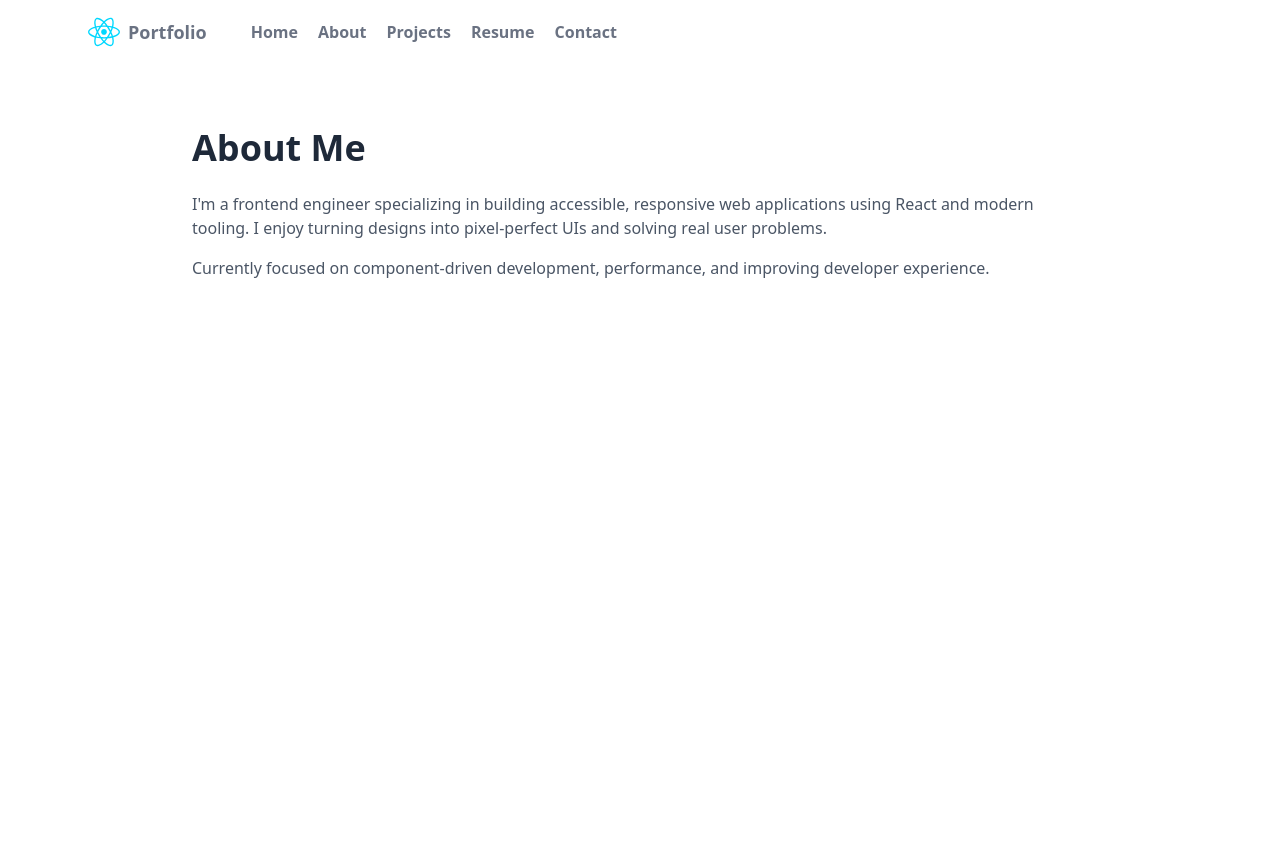
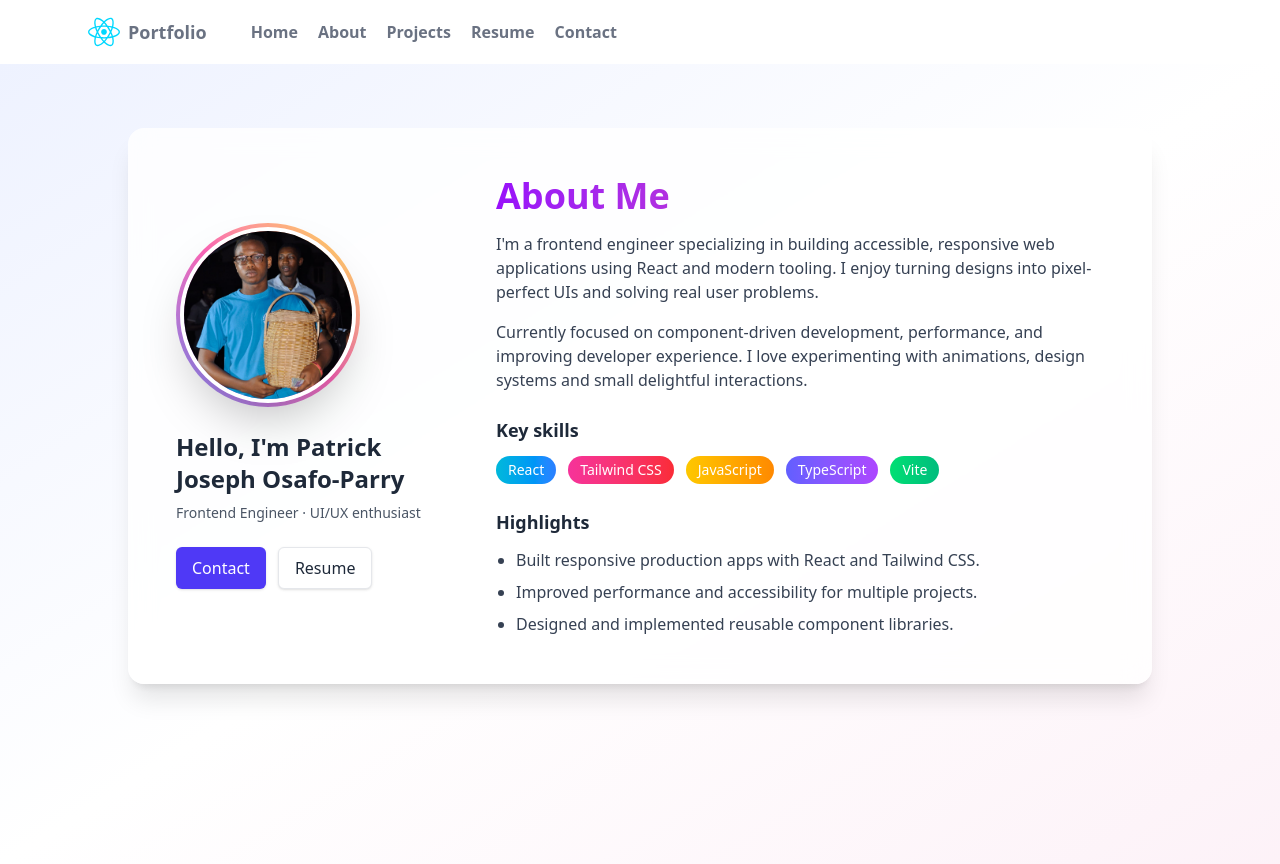
Before and after one commit to Quantumj1/Portfolio, a React (Vite) app in the folder myportfolio/: page /about in a window 1280 px wide. Built offline with nearby package versions, Linux system fonts and the light colour scheme.

Commit message:
Enhance About and Contact pages with profile image and mailto
Added a profile image to the About page with improved layout, skills, and highlights. Updated the Contact form to use a mailto link for submissions, opening the user's email client. Added the profile image asset to the project.

```diff
--- a/myportfolio/src/components/about.jsx
+++ b/myportfolio/src/components/about.jsx
@@ -1,20 +1,105 @@
-import React from 'react';
+
+import React, { useMemo } from 'react';
+import { Link } from 'react-router-dom';
+
+// Prefer explicit image in src/images if present
+let preferredImage = null;
+try {
+	// attempt to require the exact image path
+	preferredImage = new URL('../../src/images/photo_2025-07-07_11-47-17.jpg', import.meta.url).href;
+} catch {
+	preferredImage = null;
+}
+
+// Load any image assets in src/assets via Vite
+const modules = import.meta.glob('../assets/*.{jpg,jpeg,png,svg}', { eager: true });
 
 const About = () => {
+	const profileSrc = useMemo(() => {
+		if (preferredImage) return preferredImage;
+
+		const entries = Object.entries(modules);
+		if (!entries.length) return null;
+
+		// prefer filenames containing 'profile' or 'avatar'
+		const preferred = entries.find(([path]) => /profile|avatar/i.test(path));
+		if (preferred) {
+			const mod = preferred[1];
+			return (mod && mod.default) || null;
+		}
+
+		// otherwise use the first available image
+		const first = entries[0][1];
+		return (first && first.default) || null;
+	}, []);
+
+		const skills = [
+			{ name: 'React', color: 'from-cyan-500 to-blue-500' },
+			{ name: 'Tailwind CSS', color: 'from-pink-500 to-red-500' },
+			{ name: 'JavaScript', color: 'from-yellow-400 to-orange-400' },
+			{ name: 'TypeScript', color: 'from-indigo-500 to-purple-500' },
+			{ name: 'Vite', color: 'from-green-400 to-emerald-500' },
+		];
+
 		return (
-		<div className="min-h-screen bg-white py-16 px-4">
-			<div className="max-w-4xl mx-auto">
-				<h2 className="text-4xl font-bold text-gray-800 mb-6">About Me</h2>
-				<p className="text-gray-600 mb-4">
+			<div className="min-h-screen py-16 px-4 bg-gradient-to-br from-indigo-50 via-white to-pink-50">
+				<div className="max-w-5xl mx-auto">
+					<div className="bg-white/80 backdrop-blur-md rounded-2xl shadow-xl p-8 md:p-12 grid md:grid-cols-3 gap-8 items-center">
+						{/* Profile column */}
+						{profileSrc && (
+							<div className="md:col-span-1 flex flex-col items-center md:items-start">
+								<div className="rounded-full p-1 bg-gradient-to-tr from-indigo-400 via-pink-400 to-yellow-300">
+									<img
+										src={profileSrc}
+										alt="Profile"
+										className="w-44 h-44 rounded-full object-cover block shadow-2xl border-4 border-white"
+									/>
+								</div>
+								<h3 className="mt-6 text-2xl font-semibold text-gray-800">Hello, I'm Patrick Joseph Osafo-Parry</h3>
+								<p className="text-sm text-gray-600 mt-2">Frontend Engineer · UI/UX enthusiast</p>
+																<div className="mt-6 flex gap-3">
+																	<a href="mailto:osafoparrypatrickjoseph@gmail.com" className="inline-flex items-center px-4 py-2 bg-indigo-600 text-white rounded-md shadow-sm hover:bg-indigo-700 transition">Contact</a>
+																	<Link to="/resume" className="inline-flex items-center px-4 py-2 bg-white border border-gray-200 text-gray-800 rounded-md shadow-sm hover:shadow-md transition">Resume</Link>
+																</div>
+							</div>
+						)}
+
+						{/* Bio and skills */}
+						<div className={`md:col-span-2 ${!profileSrc ? 'md:col-span-3' : ''}`}>
+							<h2 className="text-4xl font-extrabold mb-4 bg-clip-text text-transparent bg-gradient-to-r from-purple-600 to-pink-500">About Me</h2>
+							<p className="text-gray-700 mb-4">
 								I'm a frontend engineer specializing in building accessible,
 								responsive web applications using React and modern tooling.
 								I enjoy turning designs into pixel-perfect UIs and solving
 								real user problems.
 							</p>
-				<p className="text-gray-600">
+							<p className="text-gray-700 mb-6">
 								Currently focused on component-driven development, performance,
-					and improving developer experience.
+								and improving developer experience. I love experimenting with
+								animations, design systems and small delightful interactions.
 							</p>
+
+							<div className="mb-6">
+								<h4 className="text-lg font-semibold text-gray-800 mb-3">Key skills</h4>
+								<div className="flex flex-wrap gap-3">
+									{skills.map((s) => (
+										<span key={s.name} className={`inline-flex items-center px-3 py-1 rounded-full text-sm font-medium text-white bg-gradient-to-r ${s.color}`}>
+											{s.name}
+										</span>
+									))}
+								</div>
+							</div>
+
+							<div>
+								<h4 className="text-lg font-semibold text-gray-800 mb-3">Highlights</h4>
+								<ul className="list-disc pl-5 text-gray-700 space-y-2">
+									<li>Built responsive production apps with React and Tailwind CSS.</li>
+									<li>Improved performance and accessibility for multiple projects.</li>
+									<li>Designed and implemented reusable component libraries.</li>
+								</ul>
+							</div>
+						</div>
+					</div>
 				</div>
 			</div>
 		);
--- a/myportfolio/src/components/contact.jsx
+++ b/myportfolio/src/components/contact.jsx
@@ -16,10 +16,14 @@ const Contact = () => {
 
   const handleSubmit = (e) => {
     e.preventDefault();
-    // Handle form submission here
-    console.log('Form submitted:', formData);
-    alert('Thank you for your message! I\'ll get back to you soon.');
-    setFormData({ name: '', email: '', message: '' });
+  // Build mailto link to open user's email client
+  const to = 'osafoparrypatrickjoseph@gmail.com';
+  const subject = encodeURIComponent(`Website message from ${formData.name}`);
+  const body = encodeURIComponent(`Name: ${formData.name}\nEmail: ${formData.email}\n\n${formData.message}`);
+  const mailto = `mailto:${to}?subject=${subject}&body=${body}`;
+  window.location.href = mailto;
+  // reset form after opening mail client
+  setFormData({ name: '', email: '', message: '' });
   };
 
   return (
```
Also changed, not shown: myportfolio/src/images/photo_2025-07-07_11-47-17.jpg (added). Lines whose indentation alone changed are shown as unchanged.
